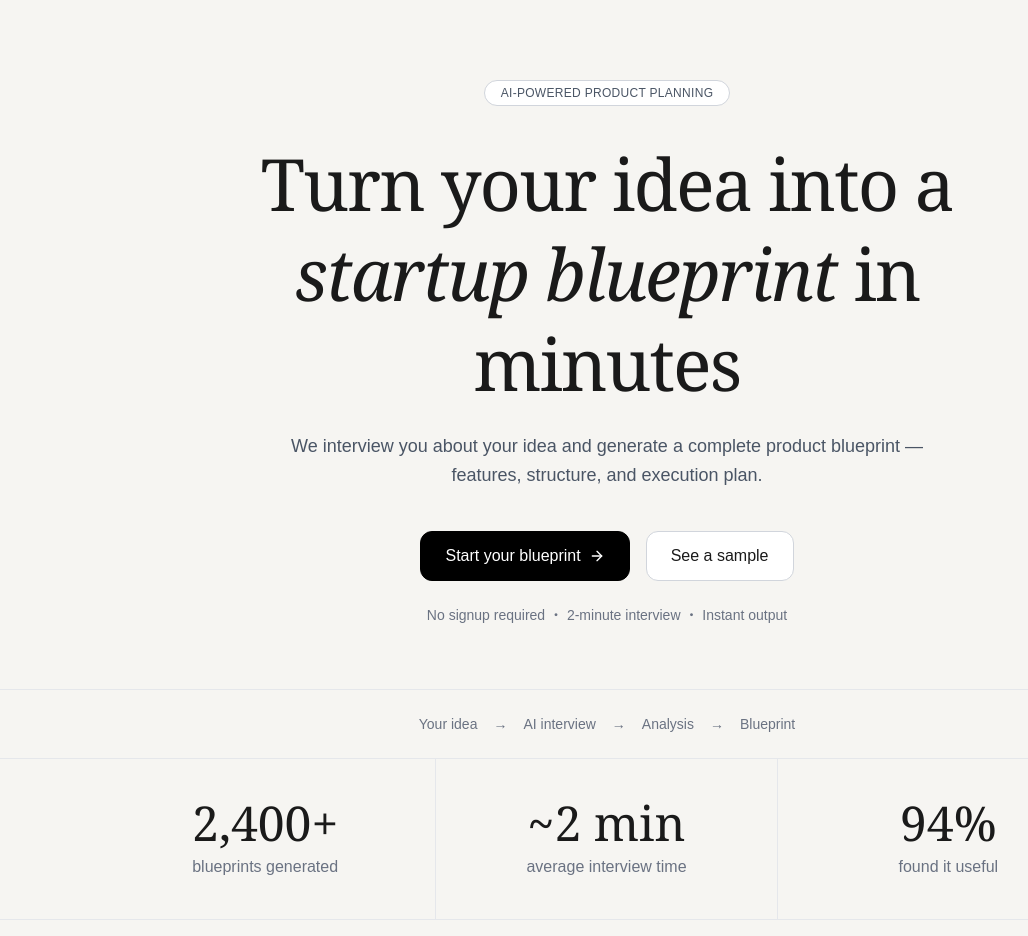
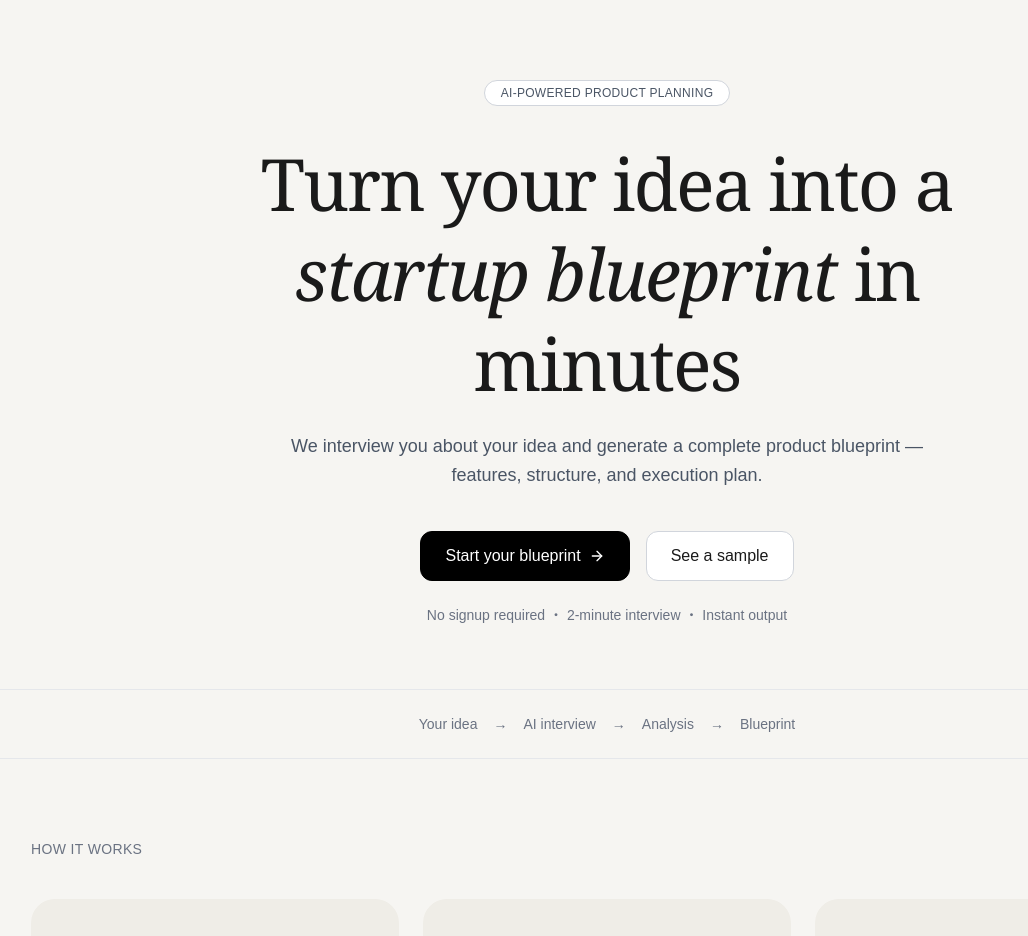
Before and after one commit to GouravSharma1916/blueprint-ai, a Next.js app: page / in a window 1280 px wide. Shown: the top 936 px of the page, without its empty margins (33-1061 px from the left). Built offline with nearby package versions, Linux system fonts and the light colour scheme.

Commit message:
Update page.tsx

```diff
--- a/app/page.tsx
+++ b/app/page.tsx
@@ -59,27 +59,7 @@ export default function Home() {
         </div>
       </section>
 
-      {/* STATS */}
-      <section className="border-b border-gray-200">
-        <div className="max-w-5xl mx-auto grid grid-cols-1 md:grid-cols-3">
 
-          <div className="py-10 text-center border-b md:border-b-0 md:border-r border-gray-200">
-            <h2 className="text-5xl font-serif">2,400+</h2>
-            <p className="mt-2 text-gray-500">blueprints generated</p>
-          </div>
-
-          <div className="py-10 text-center border-b md:border-b-0 md:border-r border-gray-200">
-            <h2 className="text-5xl font-serif">~2 min</h2>
-            <p className="mt-2 text-gray-500">average interview time</p>
-          </div>
-
-          <div className="py-10 text-center">
-            <h2 className="text-5xl font-serif">94%</h2>
-            <p className="mt-2 text-gray-500">found it useful</p>
-          </div>
-
-        </div>
-      </section>
 
       {/* HOW IT WORKS */}
       <section className="py-20 px-6 border-b border-gray-200">
```
